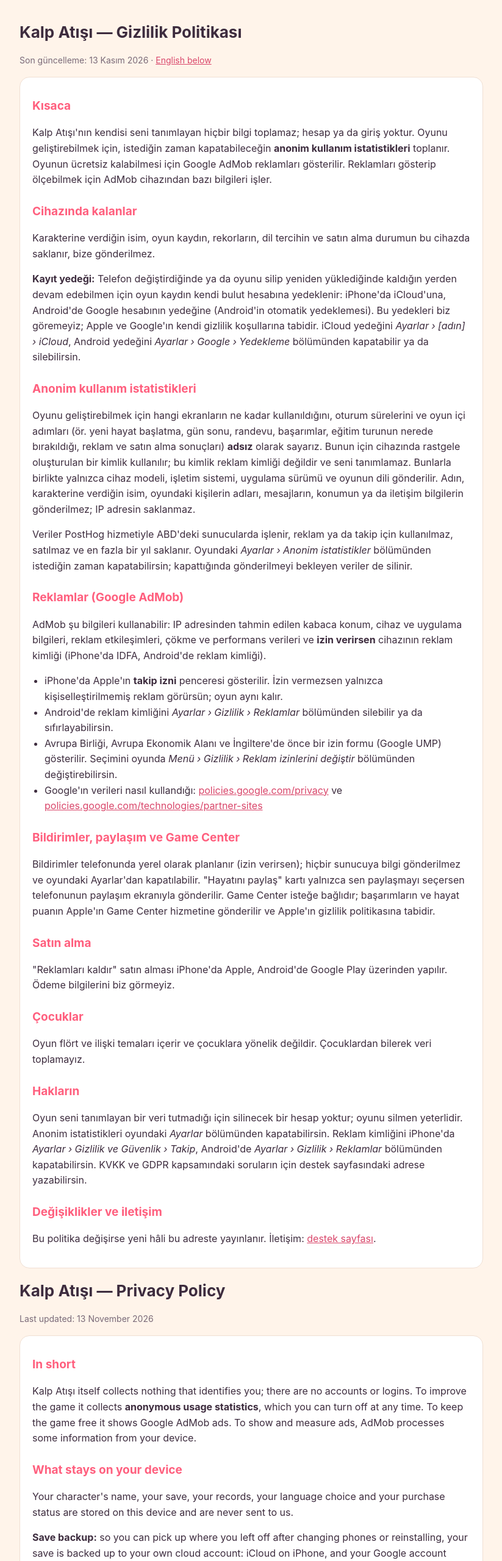
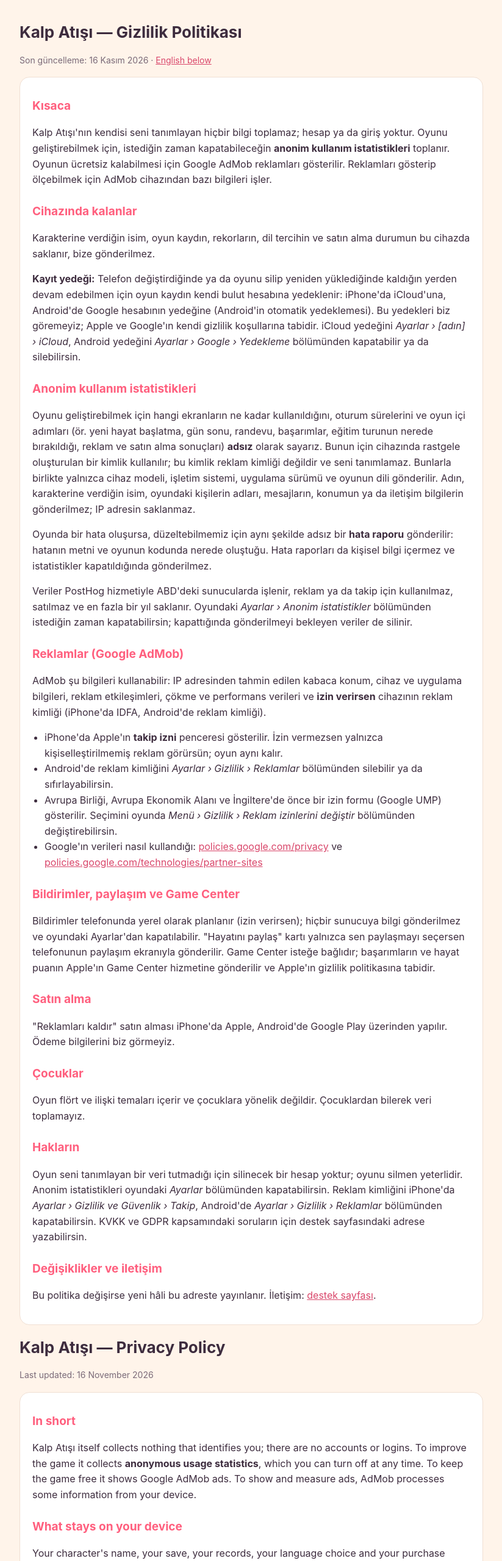
Before and after one commit to OguzBey/oguzbey.github.io, a plain HTML site: page kalp-atisi/gizlilik.html in a window 1280 px wide. Shown: the top 2560 px of the page at 61% size, without its empty margins (228-1051 px from the left). Drawn offline with Linux system fonts and the light colour scheme.

Commit message:
Kalp Atışı privacy policy: anonymous error reports (sent with the statistics, off when statistics are off)
Co-Authored-By: Claude Opus 5.5 <noreply@anthropic.com>
Claude-Session: https://claude.ai/code/session_01Szds2dRUnK1JZ491xgQVKS

```diff
--- a/kalp-atisi/gizlilik.html
+++ b/kalp-atisi/gizlilik.html
@@ -17,7 +17,7 @@
 <body>
 <main>
 <h1>Kalp Atışı — Gizlilik Politikası</h1>
-<p class="muted">Son güncelleme: 13 Kasım 2026 · <a href="#en">English below</a></p>
+<p class="muted">Son güncelleme: 16 Kasım 2026 · <a href="#en">English below</a></p>
 <div class="card">
 <h2>Kısaca</h2>
 <p>Kalp Atışı'nın kendisi seni tanımlayan hiçbir bilgi toplamaz; hesap ya da giriş yoktur. Oyunu geliştirebilmek için, istediğin zaman kapatabileceğin <strong>anonim kullanım istatistikleri</strong> toplanır. Oyunun ücretsiz kalabilmesi için Google AdMob reklamları gösterilir. Reklamları gösterip ölçebilmek için AdMob cihazından bazı bilgileri işler.</p>
@@ -26,6 +26,7 @@
 <p><strong>Kayıt yedeği:</strong> Telefon değiştirdiğinde ya da oyunu silip yeniden yüklediğinde kaldığın yerden devam edebilmen için oyun kaydın kendi bulut hesabına yedeklenir: iPhone'da iCloud'una, Android'de Google hesabının yedeğine (Android'in otomatik yedeklemesi). Bu yedekleri biz göremeyiz; Apple ve Google'ın kendi gizlilik koşullarına tabidir. iCloud yedeğini <em>Ayarlar › [adın] › iCloud</em>, Android yedeğini <em>Ayarlar › Google › Yedekleme</em> bölümünden kapatabilir ya da silebilirsin.</p>
 <h2>Anonim kullanım istatistikleri</h2>
 <p>Oyunu geliştirebilmek için hangi ekranların ne kadar kullanıldığını, oturum sürelerini ve oyun içi adımları (ör. yeni hayat başlatma, gün sonu, randevu, başarımlar, eğitim turunun nerede bırakıldığı, reklam ve satın alma sonuçları) <strong>adsız</strong> olarak sayarız. Bunun için cihazında rastgele oluşturulan bir kimlik kullanılır; bu kimlik reklam kimliği değildir ve seni tanımlamaz. Bunlarla birlikte yalnızca cihaz modeli, işletim sistemi, uygulama sürümü ve oyunun dili gönderilir. Adın, karakterine verdiğin isim, oyundaki kişilerin adları, mesajların, konumun ya da iletişim bilgilerin gönderilmez; IP adresin saklanmaz.</p>
+<p>Oyunda bir hata oluşursa, düzeltebilmemiz için aynı şekilde adsız bir <strong>hata raporu</strong> gönderilir: hatanın metni ve oyunun kodunda nerede oluştuğu. Hata raporları da kişisel bilgi içermez ve istatistikler kapatıldığında gönderilmez.</p>
 <p>Veriler PostHog hizmetiyle ABD'deki sunucularda işlenir, reklam ya da takip için kullanılmaz, satılmaz ve en fazla bir yıl saklanır. Oyundaki <em>Ayarlar › Anonim istatistikler</em> bölümünden istediğin zaman kapatabilirsin; kapattığında gönderilmeyi bekleyen veriler de silinir.</p>
 <h2>Reklamlar (Google AdMob)</h2>
 <p>AdMob şu bilgileri kullanabilir: IP adresinden tahmin edilen kabaca konum, cihaz ve uygulama bilgileri, reklam etkileşimleri, çökme ve performans verileri ve <strong>izin verirsen</strong> cihazının reklam kimliği (iPhone'da IDFA, Android'de reklam kimliği).</p>
@@ -48,7 +49,7 @@
 </div>
 
 <h1 id="en">Kalp Atışı — Privacy Policy</h1>
-<p class="muted">Last updated: 13 November 2026</p>
+<p class="muted">Last updated: 16 November 2026</p>
 <div class="card">
 <h2>In short</h2>
 <p>Kalp Atışı itself collects nothing that identifies you; there are no accounts or logins. To improve the game it collects <strong>anonymous usage statistics</strong>, which you can turn off at any time. To keep the game free it shows Google AdMob ads. To show and measure ads, AdMob processes some information from your device.</p>
@@ -57,6 +58,7 @@
 <p><strong>Save backup:</strong> so you can pick up where you left off after changing phones or reinstalling, your save is backed up to your own cloud account: iCloud on iPhone, and your Google account backup on Android (Android's automatic backup). We can't see these backups; they are covered by Apple's and Google's own privacy terms. You can turn off or delete the iCloud backup under <em>Settings › [your name] › iCloud</em>, and the Android backup under <em>Settings › Google › Backup</em>.</p>
 <h2>Anonymous usage statistics</h2>
 <p>To improve the game we count, <strong>anonymously</strong>, which screens are used and for how long, session length and in-game steps (for example starting a new life, the end of a day, dates, achievements, where the tutorial was left, and ad and purchase results). This uses an identifier created at random on your device; it is not an advertising identifier and does not identify you. Along with it we only send the device model, operating system, app version and the game's language. Your name, your character's name, the names of people in the game, your messages, your location and your contact details are never sent, and your IP address is not stored.</p>
+<p>If something goes wrong in the game, an anonymous <strong>error report</strong> is sent the same way so we can fix it: the error message and where in the game's code it happened. Error reports contain no personal information and are not sent when statistics are turned off.</p>
 <p>The data is processed by PostHog on servers in the United States, is not used for advertising or tracking, is never sold and is kept for at most one year. You can turn it off at any time under <em>Settings › Anonymous statistics</em> in the game; turning it off also deletes anything still waiting to be sent.</p>
 <h2>Ads (Google AdMob)</h2>
 <p>AdMob may use approximate location estimated from your IP address, device and app information, ad interactions, crash and performance data and, <strong>if you allow it</strong>, your device's advertising identifier (IDFA on iPhone, advertising ID on Android).</p>
```
